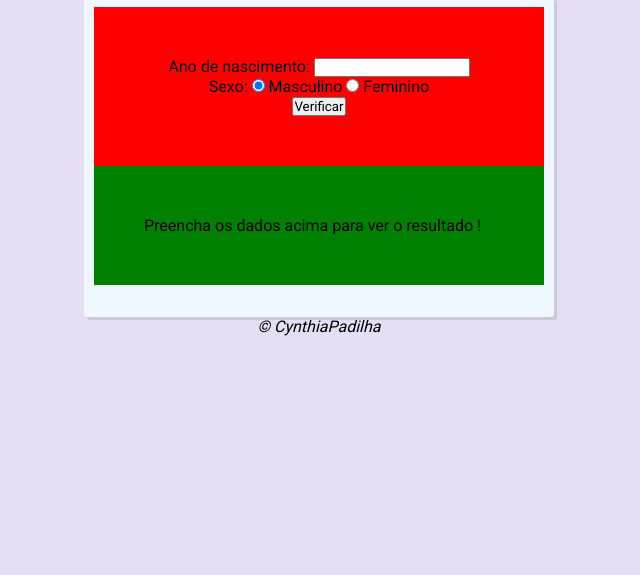
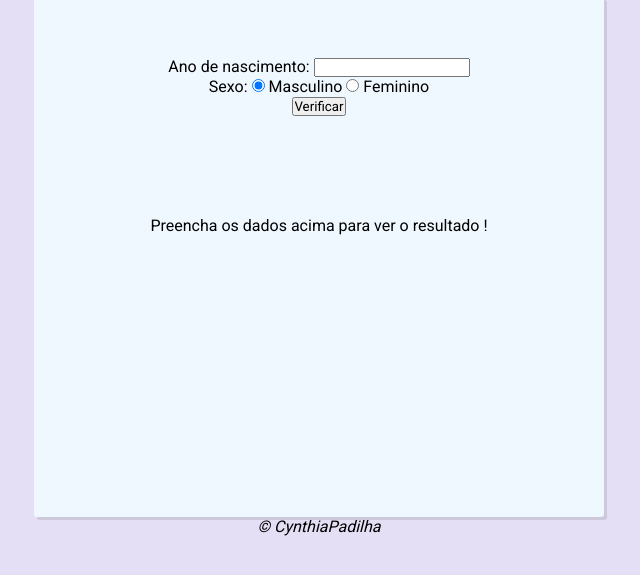
Before and after one commit to cynthiapadilha/verificador_de_idade, a plain HTML site: page index.html in a window 1280 px wide. Shown: the part 101-676 px from the top of the page, without its empty margins (321-961 px from the left). Drawn offline with Linux system fonts and the light colour scheme.

Commit message:
projeto finalizado

```diff
--- a/script.js
+++ b/script.js
@@ -49,6 +49,7 @@ function verificar (){
         res.style.textAlign='center'
         res.innerHTML = `Detectamos ${genero} com ${idade} anos.`
         res.appendChild(img)
+
     }
 
 
--- a/style/style.css
+++ b/style/style.css
@@ -18,25 +18,29 @@ header h1{
 section{
     background-color: aliceblue;
     padding: 10px;
-    height: 300px;
-    width: 450px;
+    height: 500px;
+    width: 550px;
     margin:auto;
     border-radius: 3px;
     box-shadow: 3px 3px rgba(0, 0, 0, 0.103);
 
 }
 section #secao1 {
-   background-color: red;
    padding: 50px;
    text-align: center;
+}
+
+section #section1 p input{
+    padding: 15px;
+}
 
 
-}
-
 #res {
-    background-color: green;
     padding: 50px;
-
+    display: flex;
+    align-items: center;
+    justify-content: center;
+    flex-direction: column;
 }
 
  footer{
```
